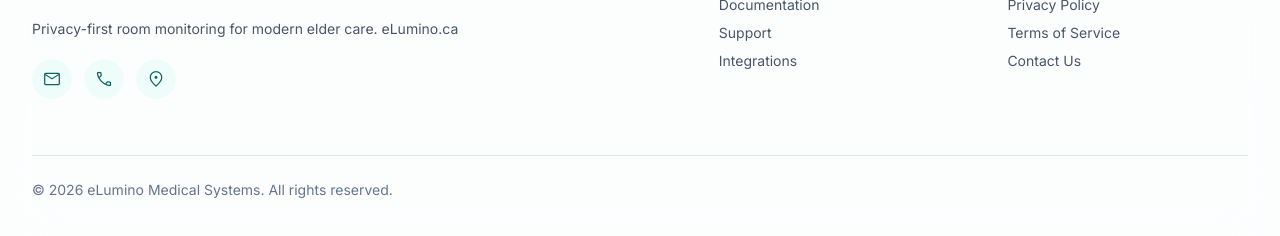
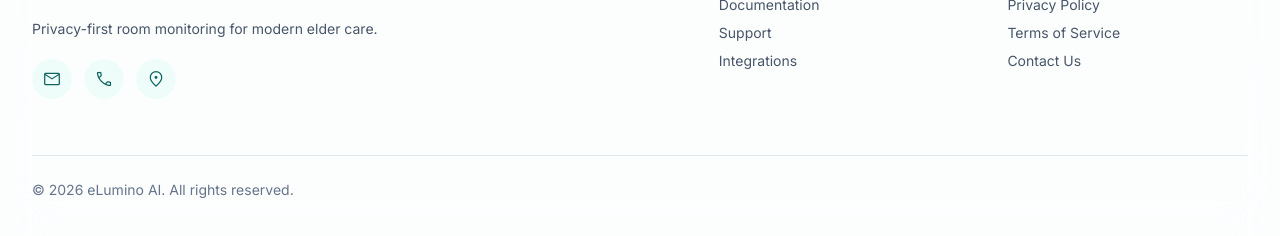
Before and after one commit to elumino/eluminoAI, a plain HTML site: page index.html in a window 1280 px wide. Shown: the part 4420-4656 px from the top of the page. Drawn offline with nearby package versions, Linux system fonts and the light colour scheme.

Commit message:
Update index.html

```diff
--- a/index.html
+++ b/index.html
@@ -426,7 +426,7 @@
                 <div class="mx-auto grid max-w-7xl gap-10 px-5 py-14 sm:px-6 lg:grid-cols-[1.1fr_0.9fr] lg:px-8">
                     <div class="space-y-4 max-w-md">
                         <div class="font-display text-2xl font-bold tracking-tight text-ink">eLumino</div>
-                        <p class="text-sm leading-7 text-slate-600">Privacy-first room monitoring for modern elder care. eLumino.ca</p>
+                        <p class="text-sm leading-7 text-slate-600">Privacy-first room monitoring for modern elder care.</p>
                         <div class="flex gap-3 text-teal-700">
                             <span class="inline-flex h-10 w-10 items-center justify-center rounded-full bg-teal-50"><span class="material-symbols-outlined text-[20px]">mail</span></span>
                             <span class="inline-flex h-10 w-10 items-center justify-center rounded-full bg-teal-50"><span class="material-symbols-outlined text-[20px]">call</span></span>
@@ -453,7 +453,7 @@
                     </div>
                 </div>
                 <div class="mx-auto max-w-7xl px-5 pb-10 sm:px-6 lg:px-8">
-                    <div class="border-t border-slate-200 pt-6 text-sm text-slate-500">© 2026 eLumino Medical Systems. All rights reserved.</div>
+                    <div class="border-t border-slate-200 pt-6 text-sm text-slate-500">© 2026 eLumino AI. All rights reserved.</div>
                 </div>
             </footer>
 
```
